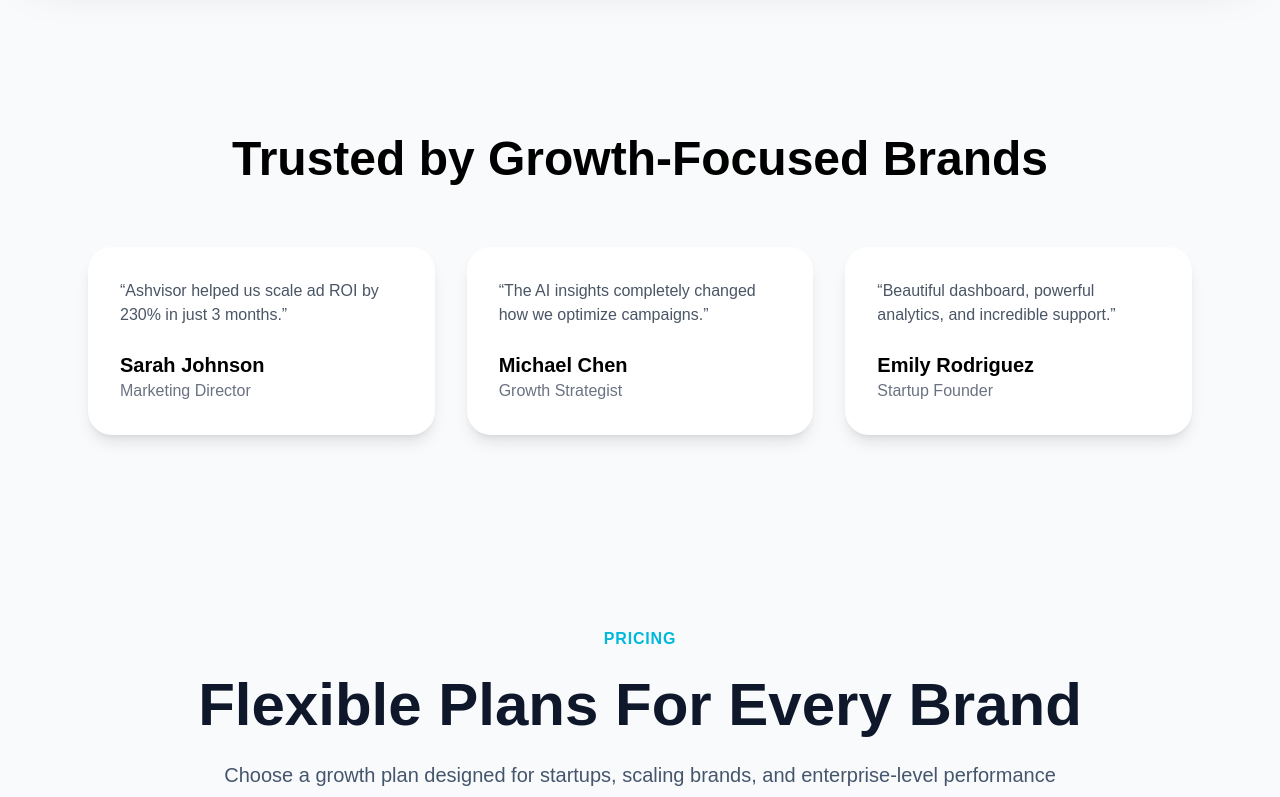
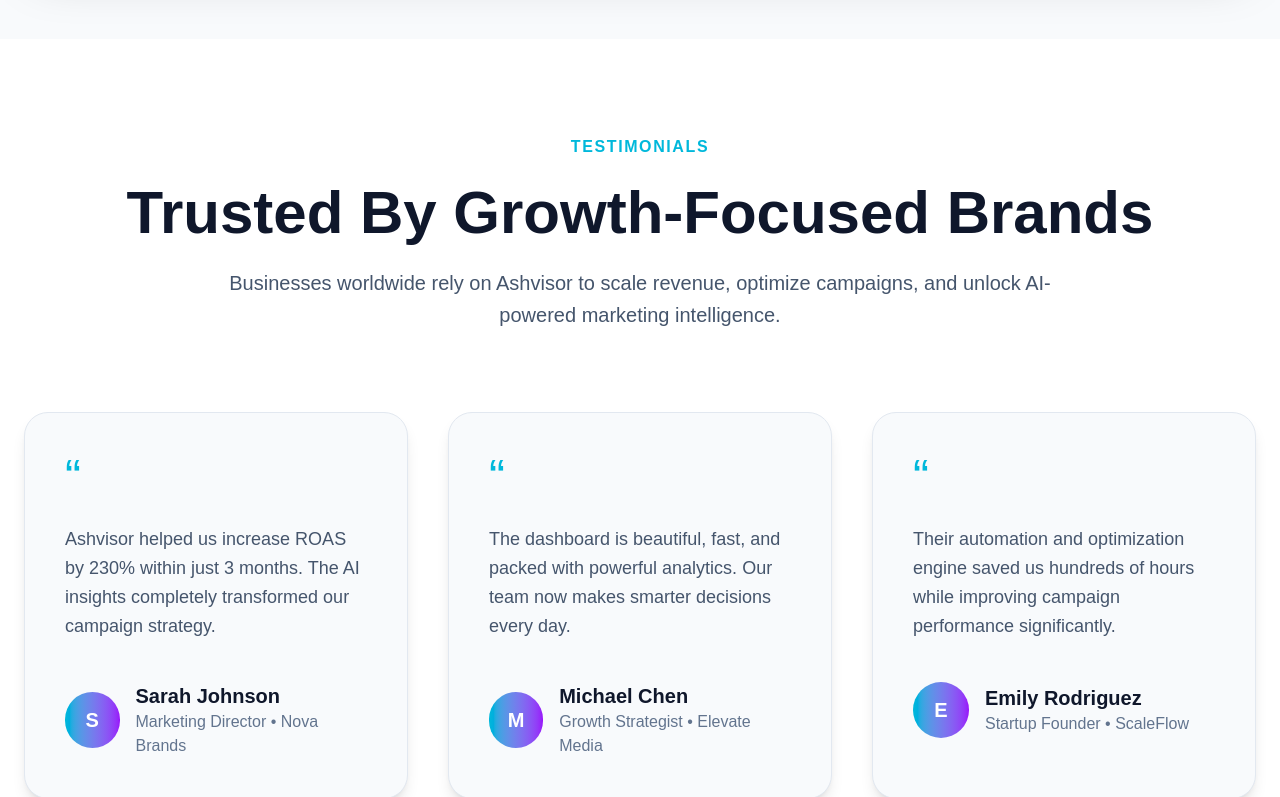
Before and after one commit to ashwanirathod07-glitch/ashvisor-crm, a Next.js app: page / in a window 1280 px wide. Shown: the part 3600-4397 px from the top of the page. Built offline with nearby package versions, Linux system fonts and the light colour scheme.

Commit message:
Added premium animated testimonials section

```diff
--- a/src/components/Testimonials.tsx
+++ b/src/components/Testimonials.tsx
@@ -1,58 +1,114 @@
+"use client"
+
+import { motion } from "framer-motion"
+
+const testimonials = [
+  {
+    name: "Sarah Johnson",
+    role: "Marketing Director",
+    company: "Nova Brands",
+    quote:
+      "Ashvisor helped us increase ROAS by 230% within just 3 months. The AI insights completely transformed our campaign strategy.",
+  },
+  {
+    name: "Michael Chen",
+    role: "Growth Strategist",
+    company: "Elevate Media",
+    quote:
+      "The dashboard is beautiful, fast, and packed with powerful analytics. Our team now makes smarter decisions every day.",
+  },
+  {
+    name: "Emily Rodriguez",
+    role: "Startup Founder",
+    company: "ScaleFlow",
+    quote:
+      "Their automation and optimization engine saved us hundreds of hours while improving campaign performance significantly.",
+  },
+]
+
 export default function Testimonials() {
   return (
-    <section className="py-24 bg-gray-50">
-      <div className="max-w-6xl mx-auto px-6">
+    <motion.section
+      initial={{ opacity: 0, y: 80 }}
+      whileInView={{ opacity: 1, y: 0 }}
+      viewport={{ once: true }}
+      transition={{ duration: 0.8 }}
+      className="py-24 px-6 bg-white"
+    >
+      <div className="max-w-7xl mx-auto">
 
-        <h2 className="text-5xl font-bold text-center mb-16">
-          Trusted by Growth-Focused Brands
+        {/* Header */}
+        <div className="text-center mb-20">
+
+          <span className="text-cyan-500 font-semibold uppercase tracking-widest">
+            Testimonials
+          </span>
+
+          <h2 className="text-6xl font-bold text-slate-900 mt-6">
+            Trusted By Growth-Focused Brands
           </h2>
 
-        <div className="grid md:grid-cols-3 gap-8">
-
-          <div className="bg-white p-8 rounded-3xl shadow-lg">
-            <p className="text-gray-600 mb-6">
-              “Ashvisor helped us scale ad ROI by 230% in just 3 months.”
+          <p className="text-xl text-slate-600 mt-6 max-w-4xl mx-auto leading-relaxed">
+            Businesses worldwide rely on Ashvisor to scale revenue,
+            optimize campaigns, and unlock AI-powered marketing intelligence.
           </p>
 
-            <h3 className="font-bold text-xl">
-              Sarah Johnson
-            </h3>
-
-            <p className="text-gray-500">
-              Marketing Director
-            </p>
         </div>
 
-          <div className="bg-white p-8 rounded-3xl shadow-lg">
-            <p className="text-gray-600 mb-6">
-              “The AI insights completely changed how we optimize campaigns.”
+        {/* Cards */}
+        <div className="grid md:grid-cols-3 gap-10">
+
+          {testimonials.map((testimonial, index) => (
+            <motion.div
+              key={index}
+              initial={{ opacity: 0, y: 60 }}
+              whileInView={{ opacity: 1, y: 0 }}
+              viewport={{ once: true }}
+              transition={{
+                duration: 0.6,
+                delay: index * 0.2,
+              }}
+              whileHover={{
+                y: -10,
+                scale: 1.02,
+              }}
+              className="bg-slate-50 border border-slate-200 rounded-3xl p-10 shadow-lg hover:shadow-2xl transition duration-300"
+            >
+
+              {/* Quote */}
+              <div className="text-5xl mb-6 text-cyan-500">
+                “
+              </div>
+
+              <p className="text-slate-600 text-lg leading-relaxed mb-10">
+                {testimonial.quote}
               </p>
 
-            <h3 className="font-bold text-xl">
-              Michael Chen
-            </h3>
+              {/* User */}
+              <div className="flex items-center gap-4">
 
-            <p className="text-gray-500">
-              Growth Strategist
-            </p>
+                <div className="w-14 h-14 rounded-full bg-gradient-to-r from-cyan-500 to-purple-600 flex items-center justify-center text-white font-bold text-xl">
+                  {testimonial.name.charAt(0)}
                 </div>
 
-          <div className="bg-white p-8 rounded-3xl shadow-lg">
-            <p className="text-gray-600 mb-6">
-              “Beautiful dashboard, powerful analytics, and incredible support.”
-            </p>
+                <div>
+                  <h4 className="font-bold text-xl text-slate-900">
+                    {testimonial.name}
+                  </h4>
 
-            <h3 className="font-bold text-xl">
-              Emily Rodriguez
-            </h3>
-
-            <p className="text-gray-500">
-              Startup Founder
+                  <p className="text-slate-500">
+                    {testimonial.role} • {testimonial.company}
                   </p>
                 </div>
 
               </div>
+
+            </motion.div>
+          ))}
+
         </div>
-    </section>
+
+      </div>
+    </motion.section>
   )
 }
```
Lines whose indentation alone changed are shown as unchanged.
